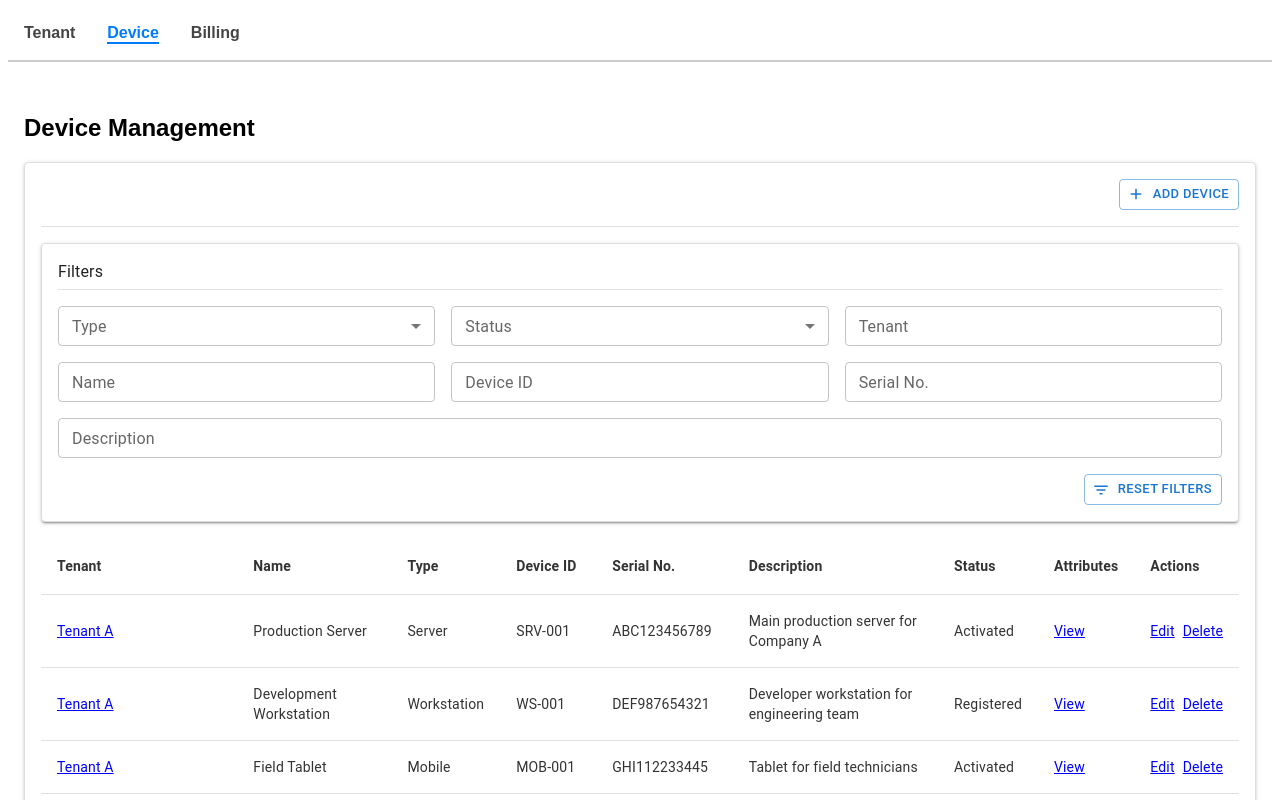
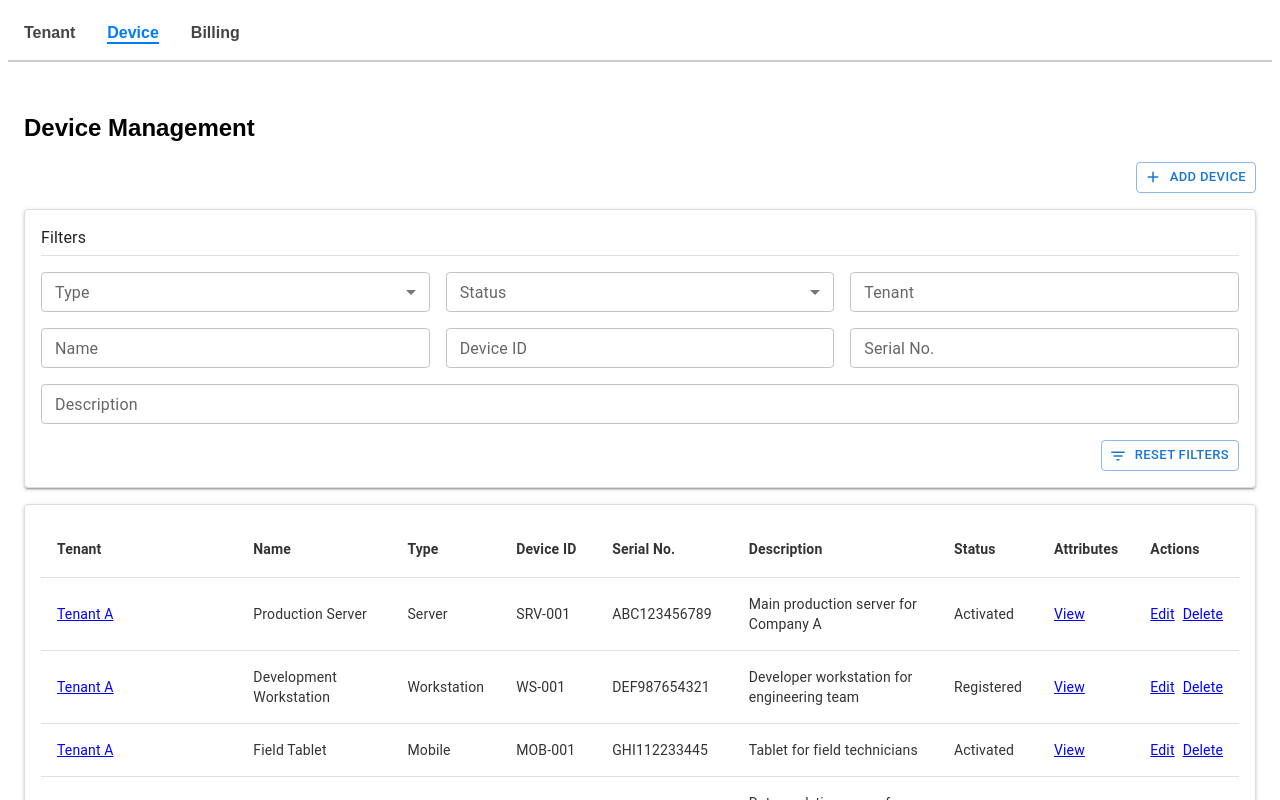
Before and after one commit to KenWaddy/OPP_MockUp-UI2-Forked, a React (Vite) app: page / in a window 1280 px wide. Both pictures are taken after a click on the element "Device". Shown: the top 800 px of the page. Built offline with nearby package versions, Linux system fonts and the light colour scheme.

Commit message:
デザイン統一化

```diff
--- a/src/pages/BillingPage.tsx
+++ b/src/pages/BillingPage.tsx
@@ -365,6 +365,8 @@ export const BillingPage: React.FC = () => {
     <div className="billing-list">
       <h2>Billing Management</h2>
 
+      {/* Filters Section */}
+      {/* Filter section */}
       <Paper
         elevation={2}
         sx={{
@@ -374,9 +376,6 @@ export const BillingPage: React.FC = () => {
           borderRadius: '4px'
         }}
       >
-
-      {/* Filters Section */}
-      <Paper sx={{ p: 2, mb: 2 }} variant="outlined">
         <Typography variant="subtitle1" sx={{ mb: 2 }}>
           Filters
         </Typography>
@@ -527,8 +526,6 @@ export const BillingPage: React.FC = () => {
         </Box>
       </Paper>
 
-      <Divider sx={{ mb: 2 }} />
-
       {filteredAndSortedBillings.length > 0 ? (
         <TableContainer component={Paper} variant="outlined">
           <Table size="small">
@@ -607,7 +604,6 @@ export const BillingPage: React.FC = () => {
           No billing information available.
         </Typography>
       )}
-      </Paper>
     </div>
   );
 };
--- a/src/pages/DevicePage.tsx
+++ b/src/pages/DevicePage.tsx
@@ -382,15 +382,6 @@ export const DevicePage: React.FC = () => {
     <div className="device-list">
       <h2>Device Management</h2>
 
-      <Paper
-        elevation={2}
-        sx={{
-          p: 2,
-          mb: 2,
-          border: '1px solid #ddd',
-          borderRadius: '4px'
-        }}
-      >
         <Box sx={{ display: 'flex', justifyContent: 'flex-end', mb: 2 }}>
           <Button
             variant="outlined"
@@ -401,7 +392,6 @@ export const DevicePage: React.FC = () => {
             Add Device
           </Button>
         </Box>
-        <Divider sx={{ mb: 2 }} />
 
         {/* Filter section */}
         <Paper
@@ -528,6 +518,15 @@ export const DevicePage: React.FC = () => {
         </Box>
       </Paper>
 
+      <Paper
+        elevation={2}
+        sx={{
+          p: 2,
+          mb: 2,
+          border: '1px solid #ddd',
+          borderRadius: '4px'
+        }}
+      >
       <TableContainer>
         <Table aria-label="device list table">
           <TableHead>
```
